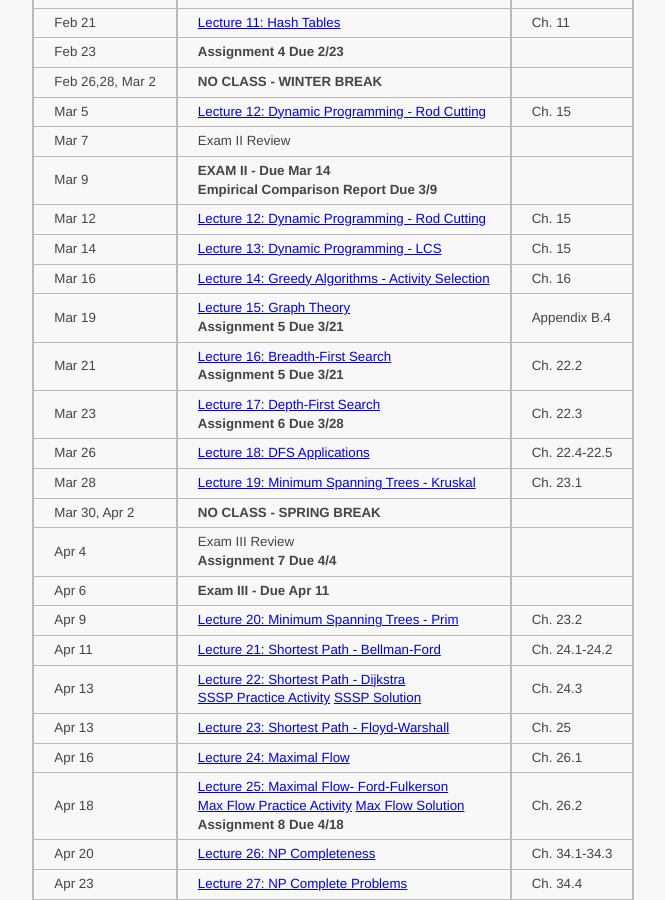
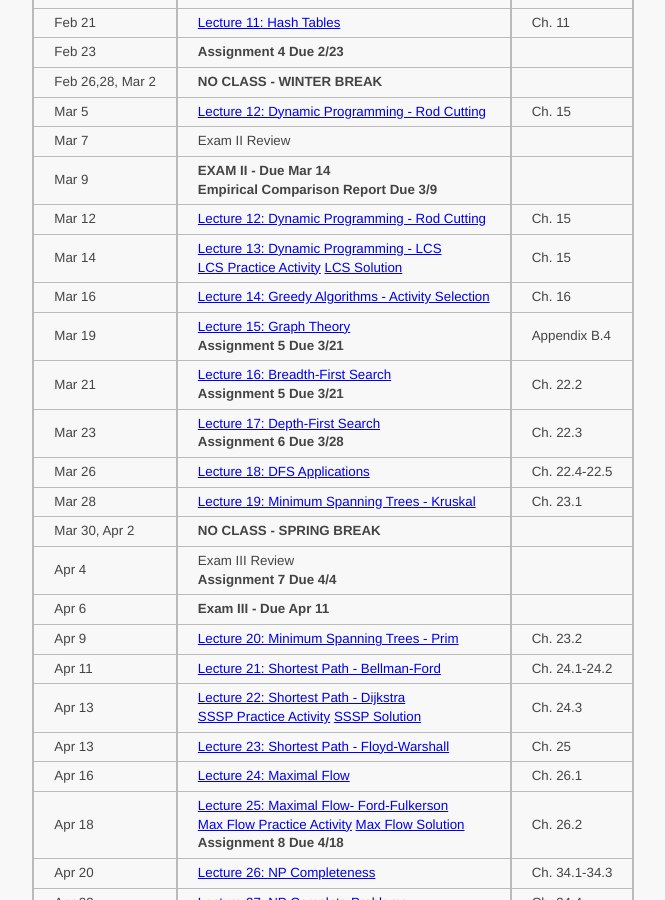
Before and after one commit to ycpcs/cs360-spring2018, a Jekyll site: the page built from schedule/index.md, in a window 1280 px wide and 900 px high, scrolled down 583 px. Shown: the whole window, without its empty margins (121-786 px from the left). Built offline with Jekyll 4.4.1, drawn with Linux system fonts in a browser that asks for light colours.

Commit message:
add LCS example
add LCS example

```diff
--- a/schedule/index.md
+++ b/schedule/index.md
@@ -29,7 +29,7 @@ All reading materials are from the course textbook:
 > Mar 7     | Exam II Review |    |
 > Mar 9     | **EXAM II - Due Mar 14** <br /> **Empirical Comparison Report Due 3/9**               |             |
 > Mar 12    | [Lecture 12: Dynamic Programming - Rod Cutting](../lectures/lecture12.html) | Ch. 15 |
-> Mar 14    | [Lecture 13: Dynamic Programming - LCS](../lectures/lecture13.html) | Ch. 15 |
+> Mar 14    | [Lecture 13: Dynamic Programming - LCS](../lectures/lecture13.html) <br /> [LCS Practice Activity](../handouts/lecture13-LCS-Ex2.pdf) [LCS Solution](../handouts/lecture13-LCS-Ex2Sol.pdf) | Ch. 15 |
 > Mar 16    | [Lecture 14: Greedy Algorithms - Activity Selection](../lectures/lecture14.html) | Ch. 16 |
 > Mar 19    | [Lecture 15: Graph Theory](../lectures/lecture15.html) <br /> **Assignment 5 Due 3/21** | Appendix B.4 |
 > Mar 21    | [Lecture 16: Breadth-First Search](../lectures/lecture16.html) <br /> **Assignment 5 Due 3/21** | Ch. 22.2 |
```
Also changed, not shown: 2 other files.
